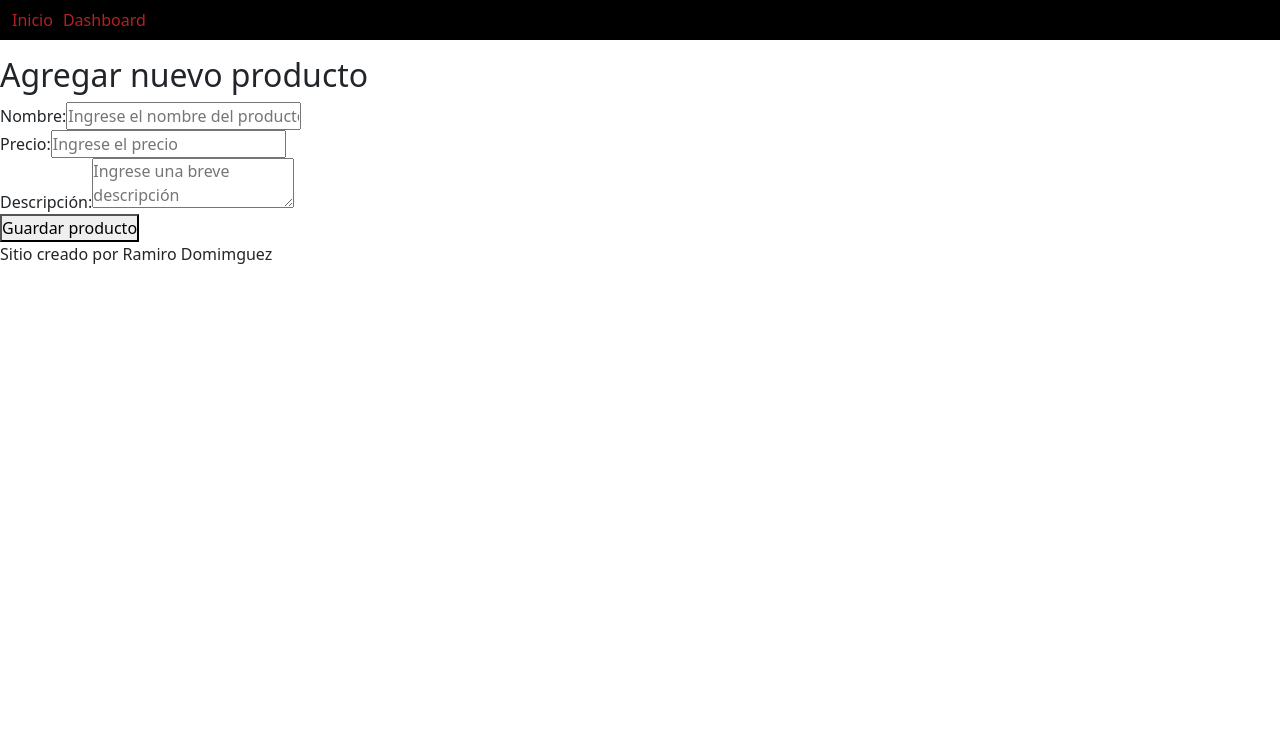
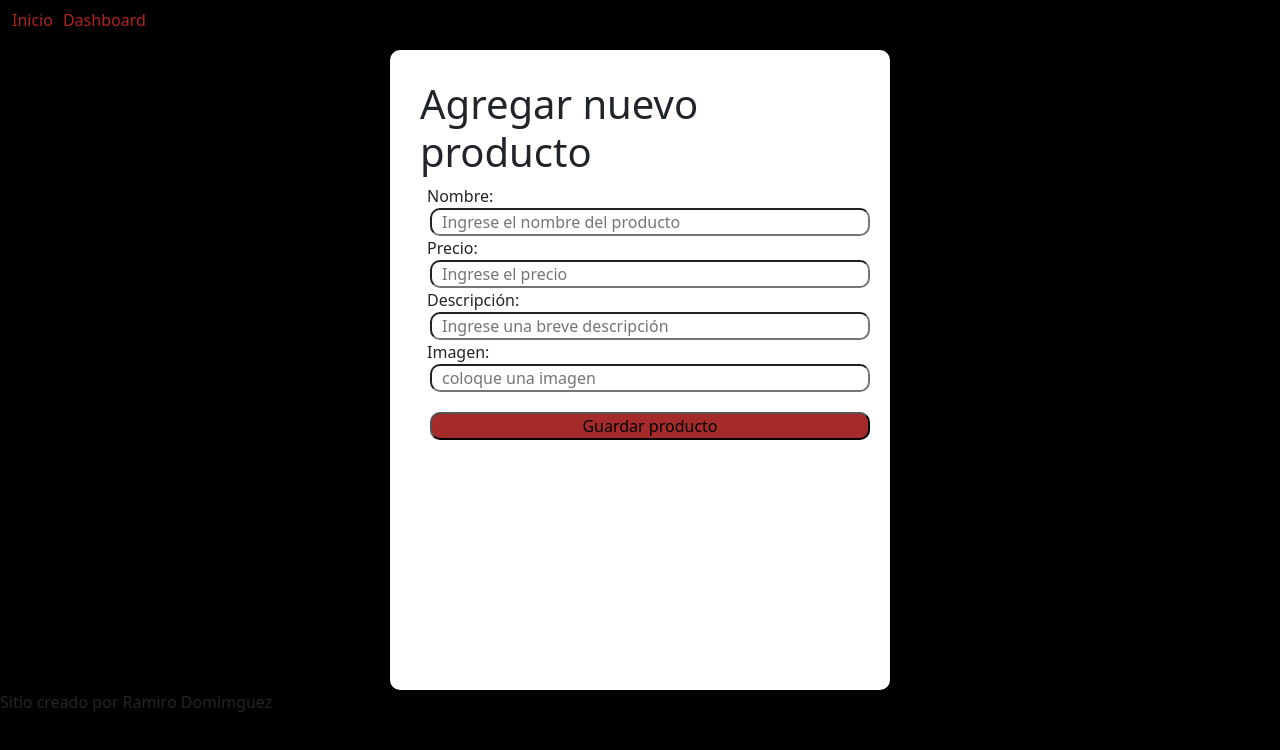
Before and after one commit to Ramiro99-99/proyecto-final, a React (Vite) app: page /Dashboard in a window 1280 px wide. Shown: the top 750 px of the page. Built offline with nearby package versions, Linux system fonts and the light colour scheme.

Commit message:
add:estilos del dashboard

```diff
--- /dev/null
+++ b/src/style/dashboard.css
@@ -0,0 +1,36 @@
+.dashboard{
+  display: flex;
+  justify-content: center;
+  background-color: rgb(0, 0, 0);
+}
+
+
+.card-dashboard{
+  width: 500px;
+  height: 80vh;
+  margin-top: 50px;
+  padding: 30px;
+  background-color: white;
+  border-radius: 10px;
+  display: flex;
+  flex-direction: column;
+}
+.card-dashboard label {
+  margin-left: 7px;
+}
+
+
+.card-dashboard input{
+  width: 100%;
+  border-radius: 10px;
+  margin-left: 10px;
+  padding-left: 10px;
+
+}
+.card-dashboard button{
+      width: 100%;
+      margin-top: 20px;
+     border-radius: 10px;
+     background-color: brown;
+      margin-left: 10px;
+    }
--- a/src/style/home.css
+++ b/src/style/home.css
@@ -2,7 +2,13 @@
   padding: 0;
   margin: 0;
   box-sizing: border-box;
+
 }
+body{
+  background-color: black;
+}
+
+
 .busqueda{
   width: 100%;
   display: flex;
--- a/src/views/Dashboard.jsx
+++ b/src/views/Dashboard.jsx
@@ -1,13 +1,14 @@
 import { useState } from "react"
 import { Layout } from "../components/Layout"
-
+import "../style/dashboard.css"
 
 
 const Dashboard = () => {
 
   const [nombre, setNombre] = useState("")
   const[precio,setPrecio]=useState("")
-  const[descripcion,setDescripcion]=useState("")
+  const [descripcion, setDescripcion] = useState("")
+  const[imagen,setImagen]=useState("")
   const [error, setError] = useState("")
   const[succes,setSucces]=useState("")
 
@@ -19,7 +20,8 @@ const Dashboard = () => {
       id:crypto.randomUUID(),
       nombre: nombre,
       precio: precio,
-      descripcion:descripcion
+      descripcion: descripcion,
+      imagen:imagen
 
 }
 
@@ -29,8 +31,8 @@ const Dashboard = () => {
 
 
 
-    if (!nombre || !precio || !descripcion) {
-      setError("Debe colocar obligatoriamente los tres valores")
+    if (!nombre || !precio || !descripcion ||!imagen) {
+      setError("Debe colocar obligatoriamente los cuatro valores")
       return
     }
 
@@ -60,12 +62,14 @@ const Dashboard = () => {
 
   return (
     <Layout>
-      <h1>Panel de Control</h1>
-      <section>
-        <h2>Agregar nuevo producto</h2>
+
+      <section  className="dashboard">
+        <div >
         <form onSubmit={handleSubmit}>
+        <section className="card-dashboard">
+            <h1>Agregar nuevo producto</h1>
           <div>
-            <label>Nombre:</label>
+            <label className="producto-nombre">Nombre:</label>
             <input type="text" placeholder="Ingrese el nombre del producto" onChange={handleNombre} value={nombre} />
           </div>
 
@@ -76,9 +80,13 @@ const Dashboard = () => {
 
           <div>
             <label>Descripción:</label>
-            <textarea placeholder="Ingrese una breve descripción" onChange={handleDescripcion} value={descripcion}></textarea>
+            <input placeholder="Ingrese una breve descripción" onChange={handleDescripcion} value={descripcion}></input>
           </div>
 
+              <div>
+                <label>Imagen:</label>
+                <input type="url" placeholder="coloque una imagen" />
+          </div>
 
           <button type="submit">Guardar producto</button>
 
@@ -87,9 +95,10 @@ const Dashboard = () => {
           }
           {
             succes && <p style={{color:"slategrey"}}>{ succes}</p>
-          }
-
+              }
+              </section>
         </form>
+        </div>
       </section>
     </Layout>
   )
```
